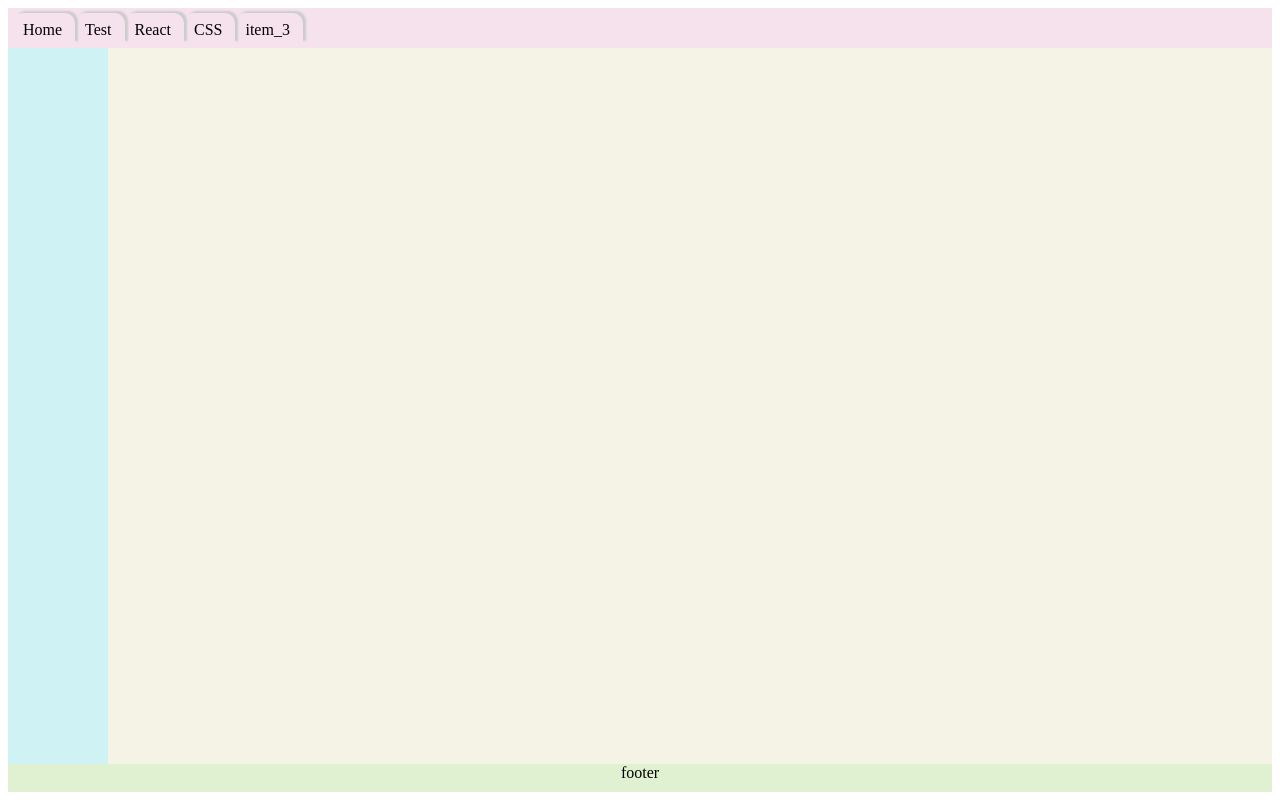
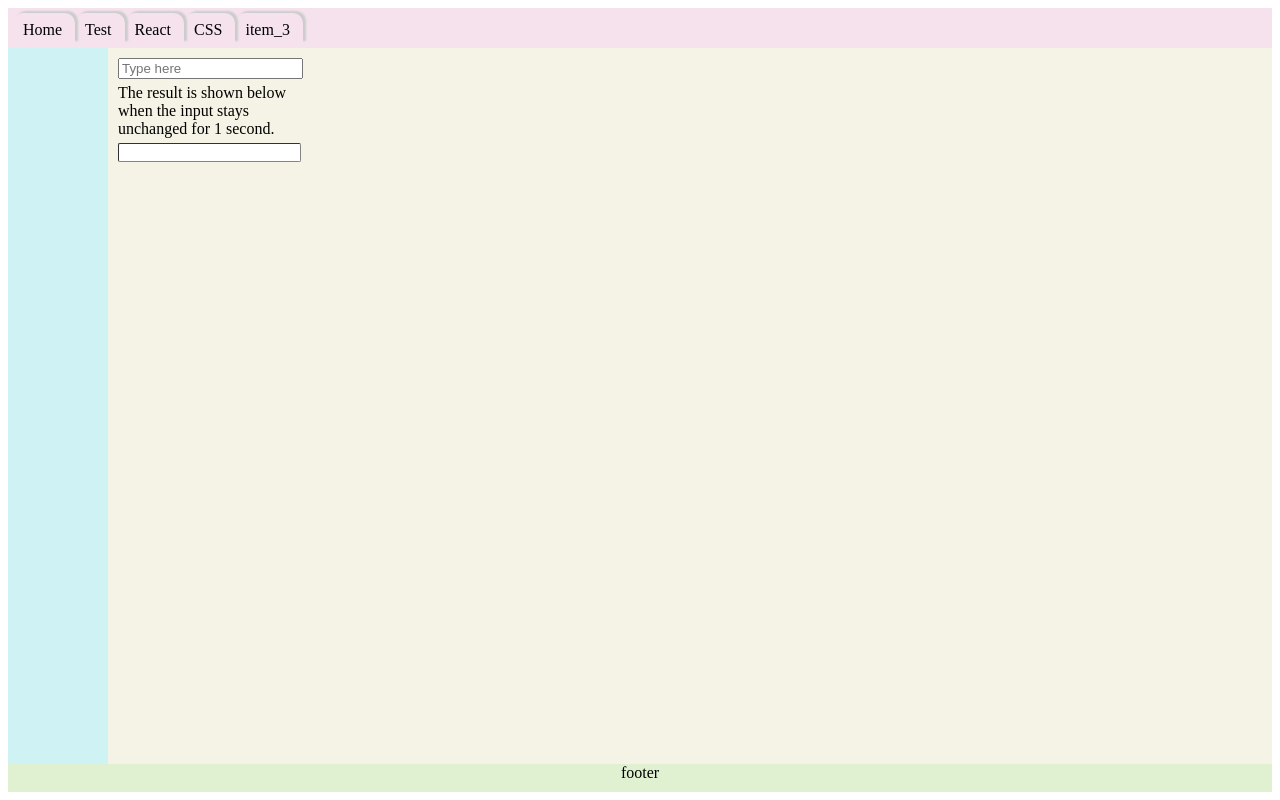
Before and after one commit to gh-prj/site, a React (Create React App) app: page /site/deb_v in a window 1280 px wide. Built offline with nearby package versions, Linux system fonts and the light colour scheme.

Commit message:
Add Debouncing

```diff
--- a/src/components/Layout/Layout.tsx
+++ b/src/components/Layout/Layout.tsx
@@ -3,6 +3,8 @@ import React, { Suspense } from 'react';
 import {
     BrowserRouter as Router, Routes, Route, Link
 } from 'react-router-dom'
+const DebouncedValue = React.lazy(() => import('../../pages/react/DebouncedValue/DebouncedValue'));
+const DebouncedCallback = React.lazy(() => import('../../pages/react/DebouncedCallback/DebouncedCallback'));
 const UseCallback = React.lazy(() => import('../../pages/react/hooks/useCallback/UseCallback'));
 const PageOne = React.lazy(() => import('../../pages/PageOne/PageOne'));
 const PageTwo = React.lazy(() => import('../../pages/PageTwo/PageTwo'))
@@ -39,6 +41,8 @@ const Layout = () => {
                             <Route path="/site/useref" element={<UseRef />} />
                             <Route path="/site/useeffect" element={<UseEffect />} />
                             <Route path="/site/usecontext" element={<UseContext />} />
+                            <Route path="/site/deb_v" element={<DebouncedValue />} />
+                            <Route path="/site/deb_c" element={<DebouncedCallback />} />
                         </Routes>
                     </Suspense>
                 </main>
--- a/src/components/TopMenu/TopMenu.tsx
+++ b/src/components/TopMenu/TopMenu.tsx
@@ -24,6 +24,12 @@ const TopMenu = () => {
                             <li>useMemo</li>
                             <li><Link to="/site/usecallback">useCallback</Link></li>
                             <li><Link to="/site/usecontext">useContext</Link></li>
+                        </ul>
+                    </li>
+                    <li className={styles.hasch}>Debouncing
+                        <ul className={styles.vmenu}>
+                            <li><Link to="/site/deb_v">Value</Link></li>
+                            <li><Link to="/site/deb_c">Callback</Link></li>
                         </ul>
                     </li>
                     <li className={styles.hasch}>subitem_2
--- /dev/null
+++ b/src/hooks/useDebouncedCallback.ts
@@ -0,0 +1,16 @@
+import {useCallback, useRef} from 'react'
+
+export default function useDebouncedCallback(callback: (...args: any[]) => void, delay: number) {
+    const timer = useRef<number>()
+
+    const debouncedCallback = useCallback((...args: any[]) => {
+        if (timer.current) {
+            clearTimeout(timer.current)
+        }
+        timer.current = window.setTimeout(() => {
+            callback(...args)
+        }, delay)
+    }, [callback, delay])
+
+    return debouncedCallback
+}
--- /dev/null
+++ b/src/hooks/useDebouncedValue.ts
@@ -0,0 +1,14 @@
+import {useEffect, useState} from 'react'
+
+export default function useDebouncedValue<T>(value:T, delay:number):T {
+    const [debouncedValue, setDebouncedValue] = useState<T>(value);
+    useEffect(() => {
+        const timer = setTimeout(() => {
+            setDebouncedValue(value)
+        }, delay)
+        return () => {
+            clearTimeout(timer)
+        };
+    }, [value, delay]);
+    return debouncedValue
+}
--- /dev/null
+++ b/src/pages/react/DebouncedCallback/DebouncedCallback.module.scss
@@ -0,0 +1,8 @@
+.container {
+  ul {
+    padding-inline-start: 0;
+  }
+  li {
+    list-style-type: none;
+  }
+}
--- /dev/null
+++ b/src/pages/react/DebouncedCallback/DebouncedCallback.tsx
@@ -0,0 +1,36 @@
+import React, { ChangeEvent, useEffect, useState } from 'react';
+import useDebouncedCallback from '../../../hooks/useDebouncedCallback';
+import styles from './DebouncedCallback.module.scss'
+
+const DebouncedCallback = () => {
+    const [data, setData] = useState<string[]>([]);
+    const [filteredData, setFilteredData] = useState<string[]>([]);
+    useEffect(() => {
+        const data = [
+            1, 11, 111, 1111, 11111, 122213,
+            2, 22, 222, 2222, 22222, 221222,
+            3, 33, 333, 3333, 33333, 331133
+        ].map(x => x.toString())
+        setData([...data])
+        setFilteredData([...data])
+    }, []);
+    const filter = (substr: string) => {
+        const regex = RegExp(`${substr}`, 'g')
+        setFilteredData(data.filter(x => regex.test(x)))
+    }
+    const debouncedFilter = useDebouncedCallback(filter, 1000)
+    const onChange = (e: ChangeEvent<HTMLInputElement>) => {
+        debouncedFilter(e.target.value)
+    }
+
+    return (
+        <div className={styles.container}>
+            <input type="text" onChange={onChange} placeholder="Filter" />
+            <ul>{filteredData.map(x =>
+                <li key={x}>{x}</li>
+            )}</ul>
+        </div>
+    );
+}
+
+export default DebouncedCallback;
--- /dev/null
+++ b/src/pages/react/DebouncedValue/DebouncedValue.module.scss
@@ -0,0 +1,13 @@
+.container {
+  p {
+    width: 200px;
+    margin: 5px 0;
+  }
+  input:read-only {
+    outline: none !important;
+    border-color: #858585;
+    box-shadow: none;
+    border-width: 1px;
+    border-radius: 2px;
+  }
+}
--- /dev/null
+++ b/src/pages/react/DebouncedValue/DebouncedValue.tsx
@@ -0,0 +1,29 @@
+import React, { ChangeEvent, useState } from 'react';
+import useDebouncedValue from '../../../hooks/useDebouncedValue';
+import styles from './DebouncedValue.module.scss'
+
+const DebouncedValue = () => {
+    const [value, setValue] = useState<string>("");
+    const debouncedValue = useDebouncedValue(value, 1000)
+    const onChange = (e: ChangeEvent<HTMLInputElement>) => {
+        setValue(e.target.value)
+    }
+    return (
+        <div className={styles.container}>
+            <input
+                type="text"
+                value={value}
+                onChange={onChange}
+                placeholder="Type here"
+            />
+            <p>The result is shown below when the input stays unchanged for 1 second.</p>
+            <input
+                type="text"
+                value={debouncedValue}
+                readOnly
+            />
+        </div>
+    );
+}
+
+export default DebouncedValue;
```
